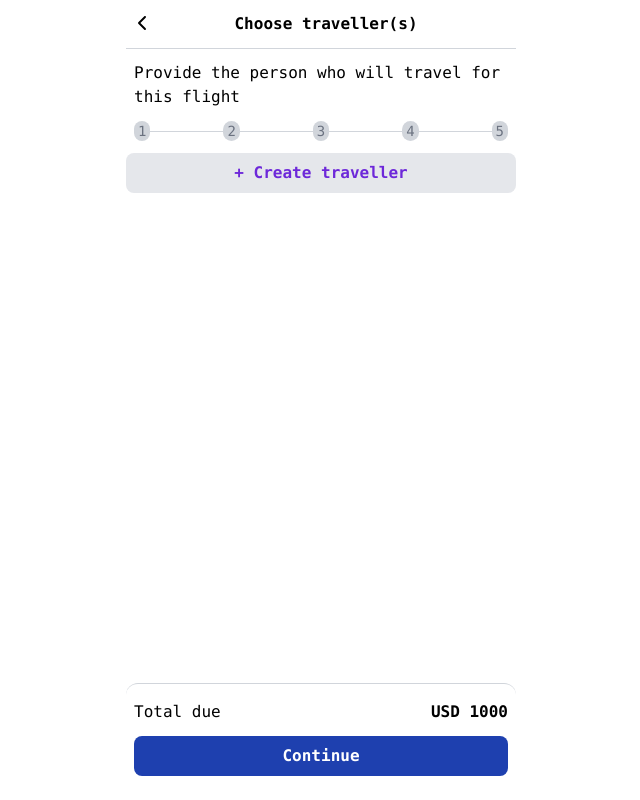
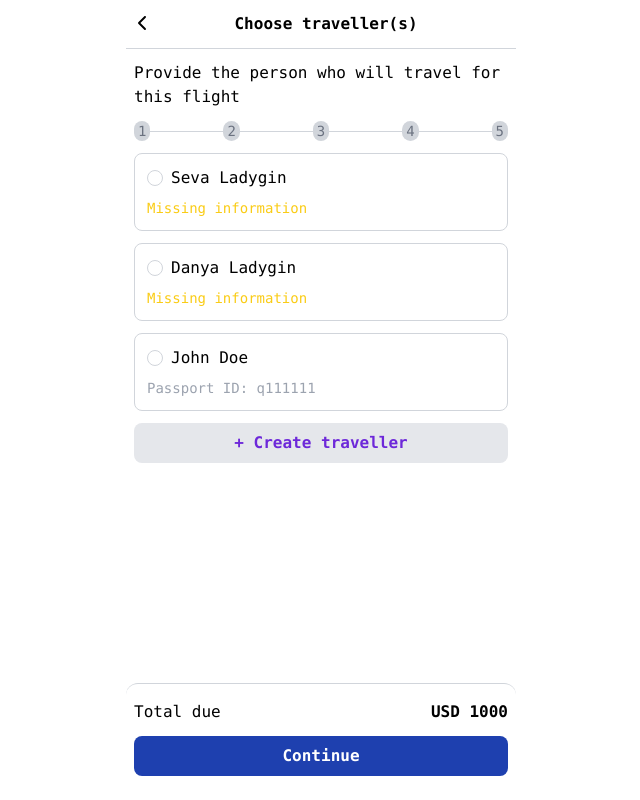
Before and after one commit to fishok11/passenger-registration, a React (Create React App) app: page / in a window 1280 px wide. Shown: the whole page, without its empty margins (319-959 px from the left). Built offline with nearby package versions, Linux system fonts and the light colour scheme; data requests are answered from the project's data file.

Commit message:
TravellerCadr styles wip

```diff
--- /dev/null
+++ b/src/components/travellerCard/TravellerCard.module.scss
@@ -0,0 +1,55 @@
+.defaultContainer {
+  @apply flex flex-col gap-2 p-3 border border-gray-300 rounded-lg;
+
+  .input {
+    @apply absolute -z-10 opacity-0;
+  }
+
+  .label {
+    @apply flex items-center cursor-pointer;
+  }
+
+  .customCheckbox {
+    @apply w-4 h-4 mr-2 border border-gray-300 rounded-full cursor-pointer;
+  }
+
+  .input:checked + .label .customCheckbox {
+    @apply bg-green-500 border-green-500;
+  }
+
+  .textPassport {
+    @apply text-sm text-gray-400;
+  }
+
+  .textWarning {
+    @apply text-sm text-yellow-400;
+  }
+}
+
+.checkedContainer {
+  @apply flex flex-col gap-2 p-3 border border-green-500 rounded-lg;
+
+  .input {
+    @apply absolute -z-10 opacity-0;
+  }
+
+  .label {
+    @apply flex items-center cursor-pointer;
+  }
+
+  .customCheckbox {
+    @apply w-4 h-4 mr-2 border border-gray-300 rounded-full cursor-pointer;
+  }
+
+  .input:checked + .label .customCheckbox {
+    @apply bg-green-500 border-green-500;
+  }
+
+  .textPassport {
+    @apply text-sm text-gray-400;
+  }
+
+  .textWarning {
+    @apply text-sm text-yellow-400;
+  }
+}
--- /dev/null
+++ b/src/components/travellerCard/TravellerCard.tsx
@@ -0,0 +1,43 @@
+import React, { FC, useState } from 'react';
+import styles from './TravellerCard.module.scss';
+
+type TravellerCadrProps = {
+  id: string;
+  name: string;
+  surname: string;
+  passport: string;
+};
+
+const TravellerCadr: FC<TravellerCadrProps> = ({
+  id,
+  name,
+  surname,
+  passport,
+}) => {
+  const [checkedContainer, setCheckedContainer] = useState(false);
+
+  return (
+    <div
+      className={
+        checkedContainer ? styles.checkedContainer : styles.defaultContainer
+      }
+    >
+      <input
+        id={id}
+        type="checkbox"
+        name={'travellers'}
+        className={styles.input}
+        onChange={() => setCheckedContainer(!checkedContainer)}
+      />
+      <label htmlFor={id} className={styles.label}>
+        <div className={styles.customCheckbox} />
+        {name + ' ' + surname}
+      </label>
+      <p className={passport ? styles.textPassport : styles.textWarning}>
+        {passport ? 'Passport ID:' + ' ' + passport : 'Missing information'}
+      </p>
+    </div>
+  );
+};
+
+export default TravellerCadr;
--- a/src/components/travellersList/TravellersList.module.scss
+++ b/src/components/travellersList/TravellersList.module.scss
@@ -0,0 +1,3 @@
+.container {
+  @apply w-full flex flex-col gap-3 px-2;
+}
--- a/src/components/travellersList/TravellersList.tsx
+++ b/src/components/travellersList/TravellersList.tsx
@@ -2,18 +2,30 @@ import React, { FC } from 'react';
 import { useTravellersList } from './useTravellersList';
 import CreateTravellers from '../createTravellers/CreateTravellers';
 import Button from '../../UI/button/Button';
-// import styles from './TravellersList.module.scss';
+import styles from './TravellersList.module.scss';
+import TravellerCadr from '../travellerCard/TravellerCard';
 
 const TravellersList: FC = () => {
   const { state, handleOpenAddTravellersWindow } = useTravellersList();
 
   return (
     <>
-      <Button
-        text={'+ Create traveller'}
-        onClick={() => handleOpenAddTravellersWindow()}
-        variant={'secondary'}
-      />
+      <div className={styles.container}>
+        {state.travellers.map((traveller) => (
+          <TravellerCadr
+            key={traveller.id}
+            id={traveller.id}
+            name={traveller.name}
+            surname={traveller.surname}
+            passport={traveller.passport}
+          />
+        ))}
+        <Button
+          text={'+ Create traveller'}
+          onClick={() => handleOpenAddTravellersWindow()}
+          variant={'secondary'}
+        />
+      </div>
       <CreateTravellers isOpen={state.visibilityAddTravellerWindow} />
     </>
   );
--- a/src/components/travellersList/useTravellersList.ts
+++ b/src/components/travellersList/useTravellersList.ts
@@ -15,7 +15,7 @@ export const useTravellersList = () => {
 
   useEffect(() => {
     dispatch(getTravellers());
-  }, []);
+  }, [state.visibilityAddTravellerWindow]);
 
   return {
     state,
--- a/src/db.json
+++ b/src/db.json
@@ -10,11 +10,19 @@
     },
     {
       "id": "b6af",
-      "name": "Seva",
+      "name": "Danya",
       "surname": "Ladygin",
       "gender": "",
       "nationality": "",
       "passport": ""
+    },
+    {
+      "id": "d6a3",
+      "name": "John",
+      "surname": "Doe",
+      "gender": "male",
+      "nationality": "Enlish",
+      "passport": "q111111"
     }
   ]
 }
```
Also changed, not shown: src/components/travellerCard/useTravellerCard.ts (added, +8 -0 lines).
